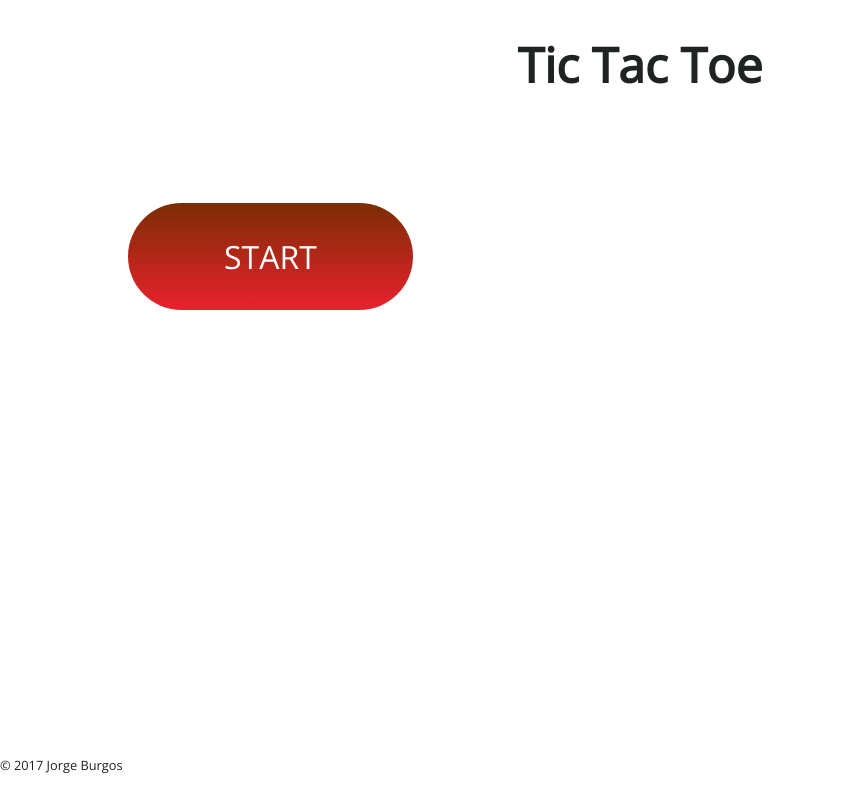
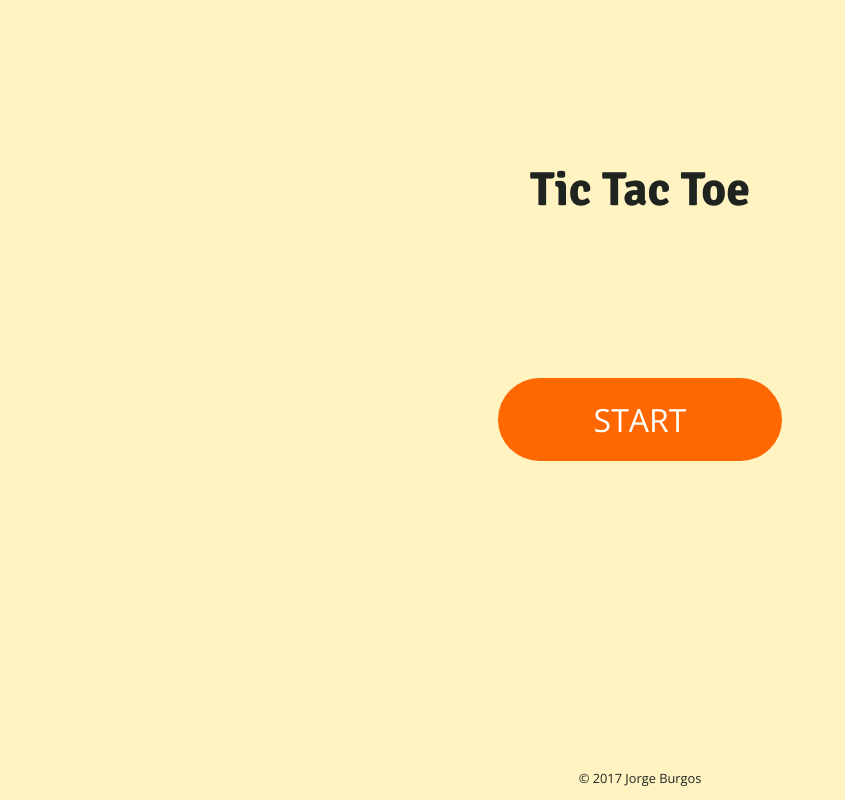
Before and after one commit to j-burgos/t3, a React (Create React App) app: page / in a window 1280 px wide. Shown: the whole page, without its empty margins (0-845 px from the left). Built offline with nearby package versions, Linux system fonts and the light colour scheme.

Commit message:
Improve home screen styles

```diff
--- a/src/components/game/Game.jsx
+++ b/src/components/game/Game.jsx
@@ -1,5 +1,7 @@
 import React, { Component } from 'react'
 import Square from './Square'
+
+import '../App.css'
 import './Game.css'
 
 const free = 0
--- a/src/components/home/Home.css
+++ b/src/components/home/Home.css
@@ -1,30 +1,36 @@
-.screen {
-  text-align: center;
+.title {
+  flex: 10;
+  display: flex;
+  align-items: center;
+  justify-content: center;
 }
 
-.main-title {
+.title h1 {
+  font-family: 'Signika';
   font-size: 3em;
   text-align: center;
 }
 
 .button-container {
-  margin: 8em;
+  flex: 10;
 }
 
-.primary {
-  color: #fff;
-  padding: 1em 3em;
+.button-container a {
+  display: block;
+  background: #FF6700;
+  border-radius: 2em;
+  padding: 0.3em 3em;
   line-height: 2em;
   font-size: 2em;
-  background: linear-gradient(0,rgb(234,33,45),rgb(123,45,4));
-  border-radius: 2em;
   text-decoration: none;
   text-transform: uppercase;
+  color: #fff;
 }
 
-.copyright {
-  width: 100%;
-  position: absolute;
-  bottom: 1em;
+.footer {
+  flex: 1;
+}
+
+.footer p {
   font-size: 0.8em;
 }
--- a/src/components/home/Home.jsx
+++ b/src/components/home/Home.jsx
@@ -1,16 +1,22 @@
 import React, { Component } from 'react'
 import { Link } from 'react-router-dom'
+
+import '../App.css'
 import './Home.css'
 
 export default class Home extends Component {
   render () {
     return (
-      <div className='home'>
-        <h1 className='main-title'>Tic Tac Toe</h1>
+      <div className='screen home'>
+        <div className='title'>
+          <h1>Tic Tac Toe</h1>
+        </div>
         <div className='button-container'>
-          <Link to='/game' className='primary'>Start</Link>
+          <Link to='/game'>Start</Link>
         </div>
-        <p className='copyright'>© 2017 Jorge Burgos</p>
+        <div className='footer'>
+          <p>© 2017 Jorge Burgos</p>
+        </div>
       </div>
     )
   }
```
